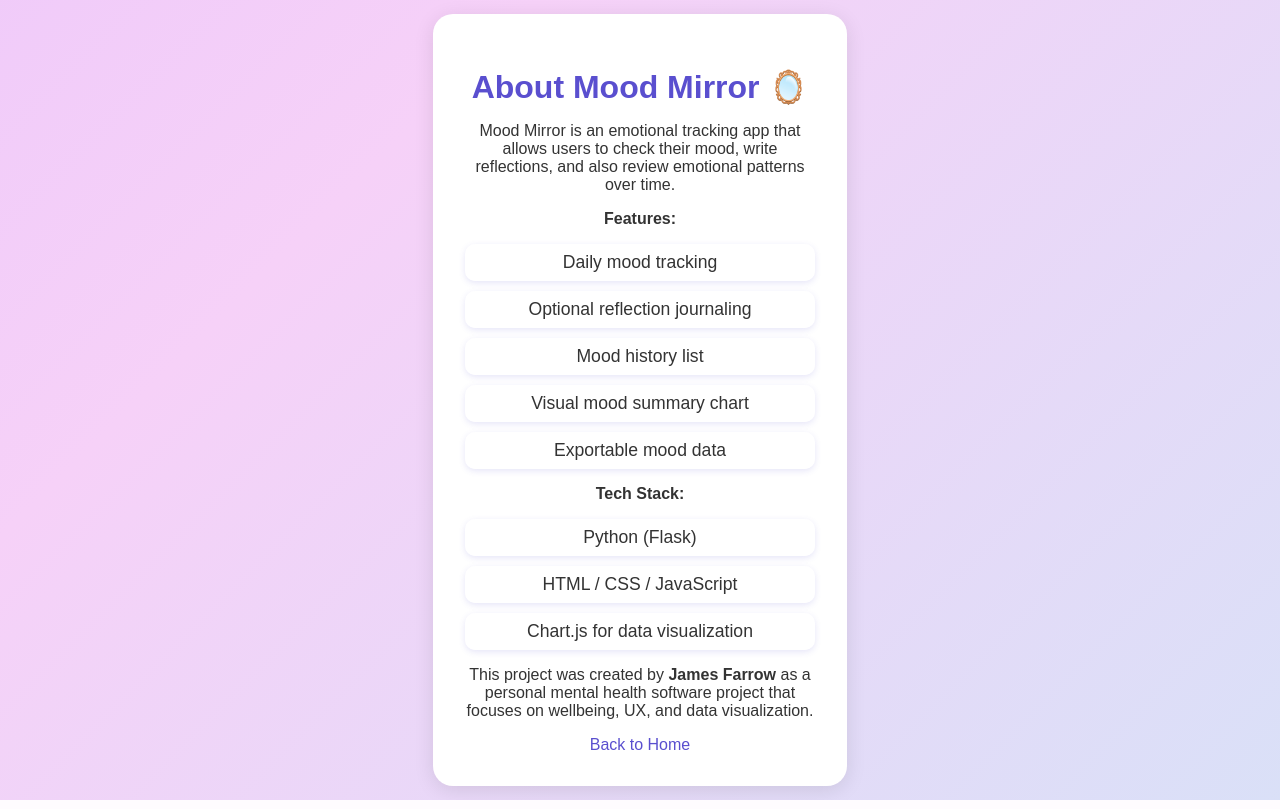
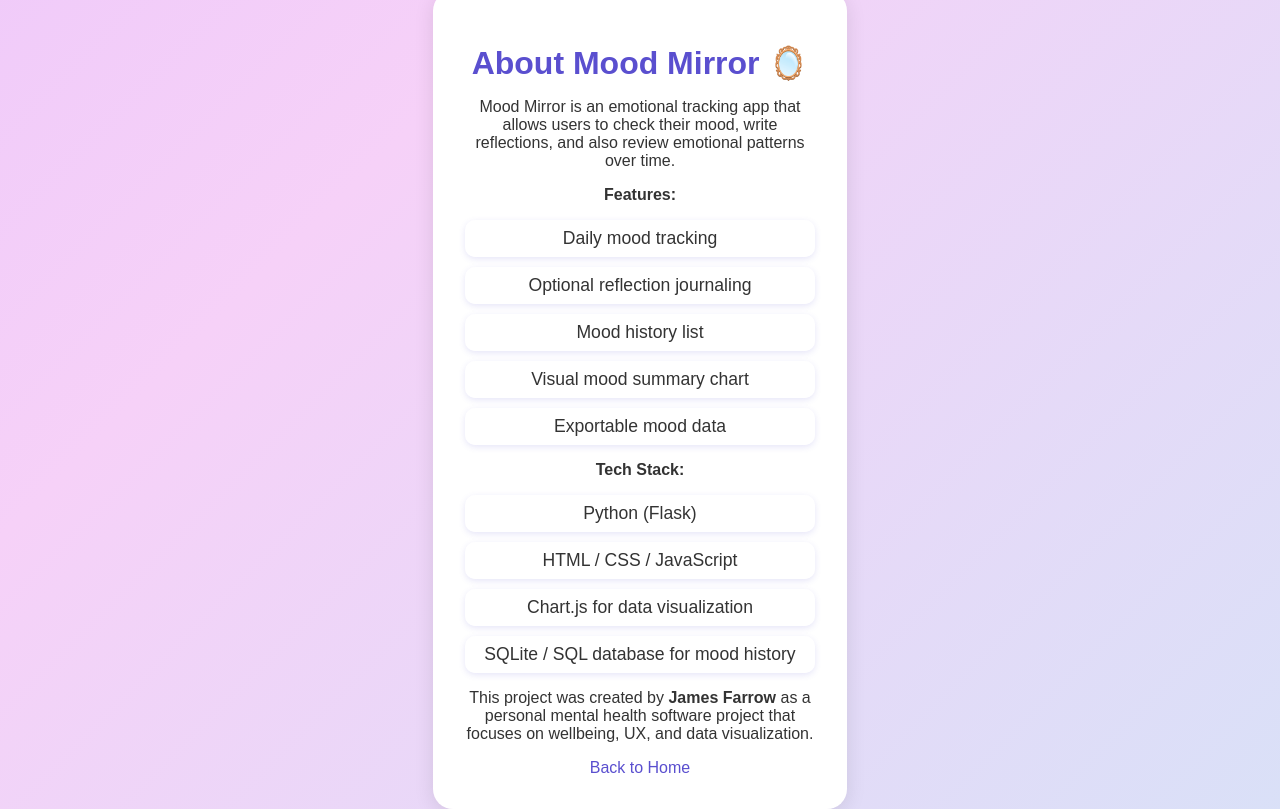
Before and after one commit to James120819/Mood-Mirror, a Flask app: page /about in a window 1280 px wide. Run offline with Flask 3, Linux system fonts and the light colour scheme.

Commit message:
Update about.html

```diff
--- a/templates/about.html
+++ b/templates/about.html
@@ -28,6 +28,7 @@
             <li>Python (Flask)</li>
             <li>HTML / CSS / JavaScript</li>
             <li>Chart.js for data visualization</li>
+            <li>SQLite / SQL database for mood history</li>
         </ul>
 
         <p>
```
